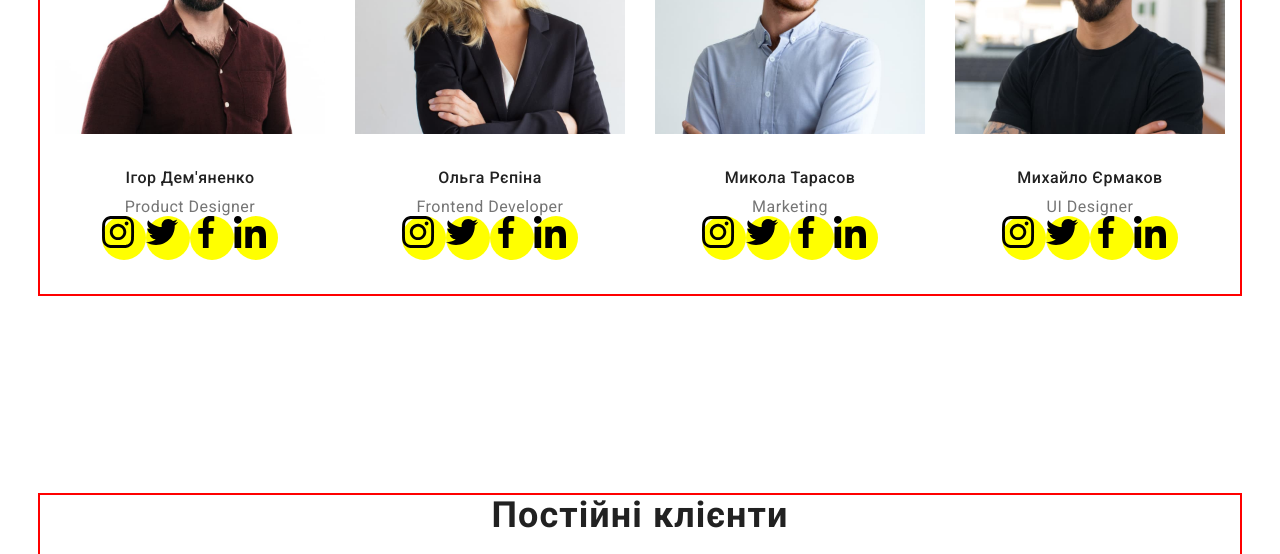
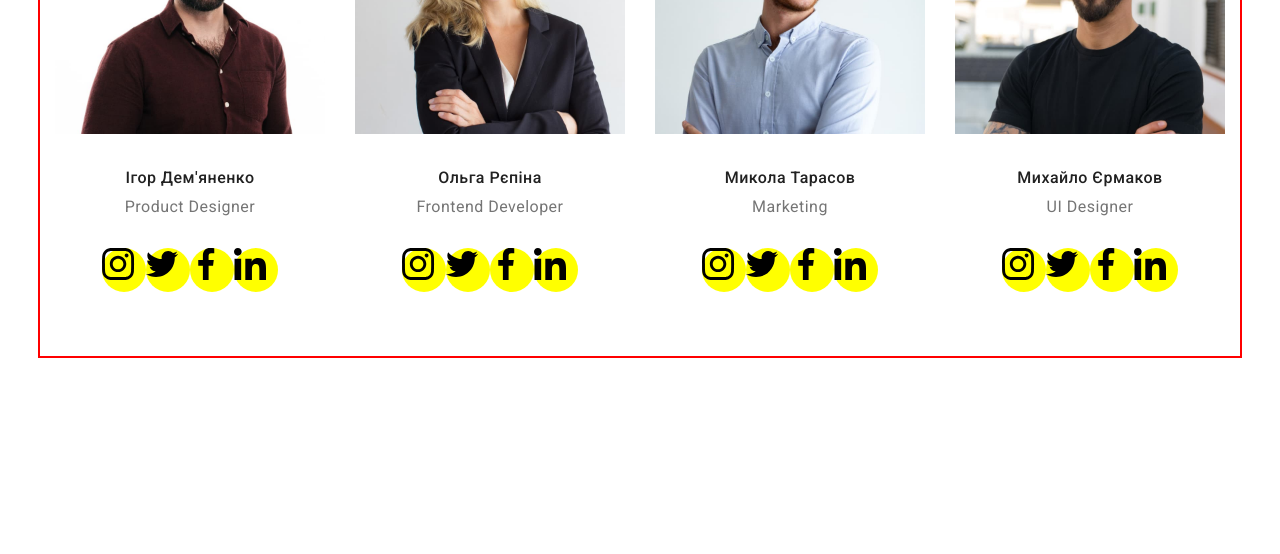
Before and after one commit to AntonAnatoliyovich/goit-markup-hw-04, a plain HTML site: page index.html in a window 1280 px wide. Shown: the part 1820-2374 px from the top of the page. Drawn offline with nearby package versions, Linux system fonts and the light colour scheme.

Commit message:
index.html

```diff
--- a/css/styles.css
+++ b/css/styles.css
@@ -354,7 +354,6 @@ address {
 
 .hero-command {
   padding-top: 30px;
-  padding-bottom: 30px;
 }
 
 .hero-title-name {
@@ -381,7 +380,12 @@ address {
 .hero-list-fourth-icon {
   display: flex;
   text-align: center;
-  justify-content: center;
+  justify-content: center;align-items: baseline;
+
+  margin-top: 16px;
+  margin-bottom: 30px;
+  padding-left: 32px;
+  padding-right: 32px;
 }
 
 .hero-item-fourth-icon {
@@ -396,6 +400,8 @@ address {
 }
 
 .hero-item-icon {
+  padding-top: 16px;
+  padding-bottom: 30px;
 }
 
 .hero-title-fifth {
```
